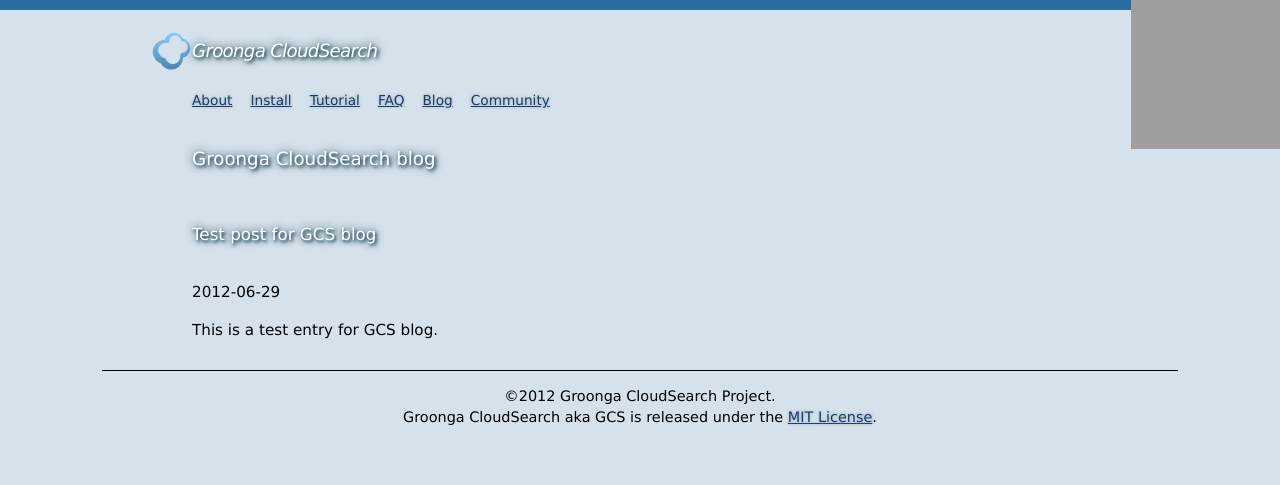
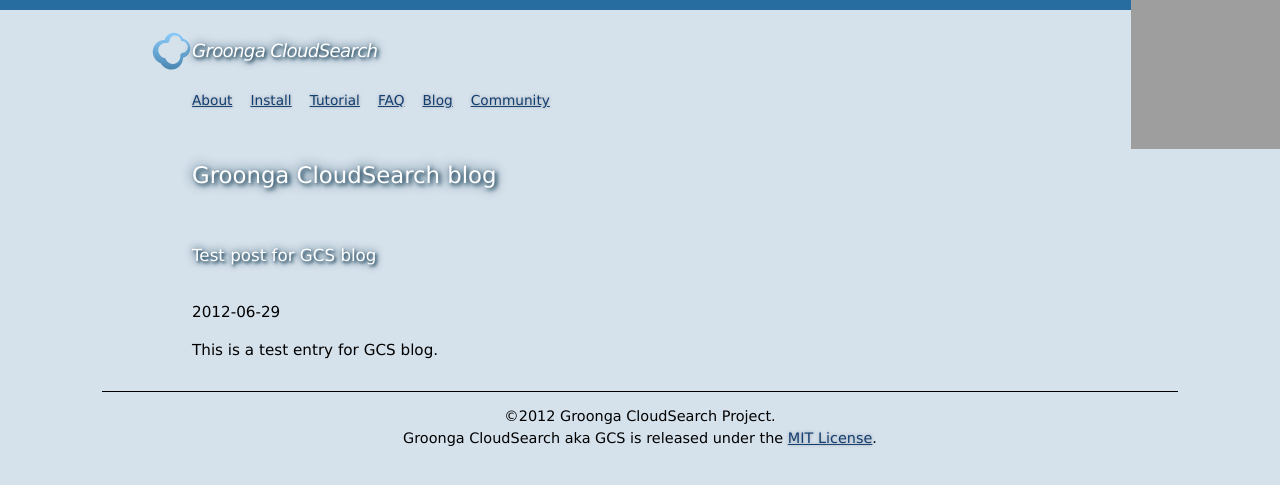
Before and after one commit to groonga/gcs.groonga.org, a Jekyll site: the page built from blog/index.md, in a window 1280 px wide. Shown: the top 485 px of the page. Built offline with Jekyll 4.4.1, drawn with Linux system fonts in a browser that asks for light colours; grey boxes are pictures that could not be loaded.

Commit message:
Stylize headings

```diff
--- a/stylesheets/screen/base.css
+++ b/stylesheets/screen/base.css
@@ -25,11 +25,15 @@
 }
 
 h1 {
-  font-size: 120%;
+  font-size: 150%;
 }
 
 h2 {
   font-size: 110%;
+}
+
+h3 {
+  font-size: 100%;
 }
 
 h1, h2, h3, h4, h5 {
@@ -50,8 +54,13 @@
                #0A344C 0 0 0.5em;
 }
 
+h3:before {
+  content: "- ";
+}
+
 h1#global-heading {
   background: url("header-icon.png") no-repeat left;
+  font-size: 120%;
   font-style: italic;
   letter-spacing: -0.04em;
   line-height: 1;
```
